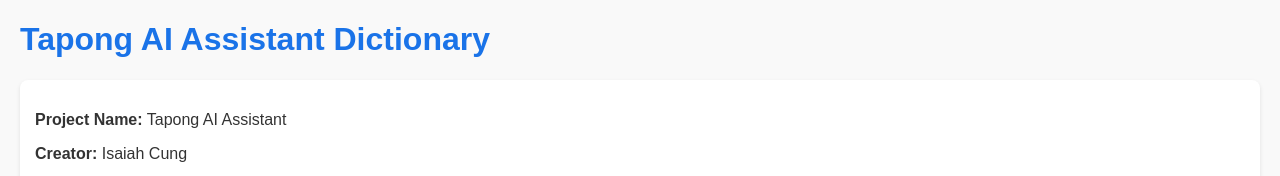
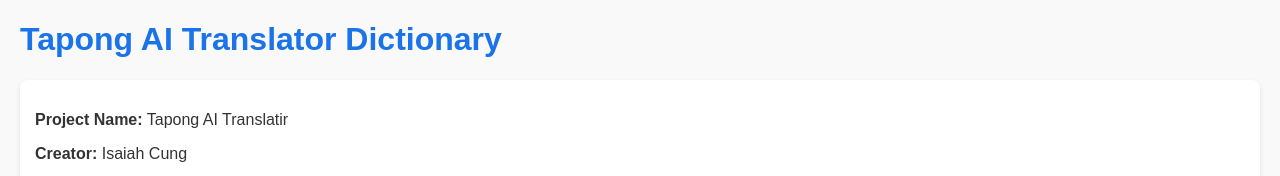
Before and after one commit to isaiahcung6-droid/tapong-ai-assist-, a plain HTML site: page index.html in a window 1280 px wide. Shown: the top 176 px of the page. Drawn offline with Linux system fonts and the light colour scheme.

Commit message:
Update index.html

```diff
--- a/index.html
+++ b/index.html
@@ -1,9 +1,10 @@
+
 <!DOCTYPE html>
 <html lang="my">
 <head>
     <meta charset="UTF-8">
     <meta name="viewport" content="width=device-width, initial-scale=1.0">
-    <title>Tapong AI Assistant Dictionary</title>
+    <title>Tapong AI Translator Dictionary</title>
     <style>
         body { font-family: Arial, sans-serif; margin: 20px; background: #f9f9f9; color: #333; }
         h1 { color: #1a73e8; }
@@ -15,9 +16,9 @@
     </style>
 </head>
 <body>
-    <h1>Tapong AI Assistant Dictionary</h1>
+    <h1>Tapong AI Translator Dictionary</h1>
     <div class="meta">
-        <p><strong>Project Name:</strong> Tapong AI Assistant</p>
+        <p><strong>Project Name:</strong> Tapong AI Translatir</p>
         <p><strong>Creator:</strong> Isaiah Cung</p>
         <p><strong>Total Entries:</strong> 160 Structured Dictionary Items</p>
     </div>
```
